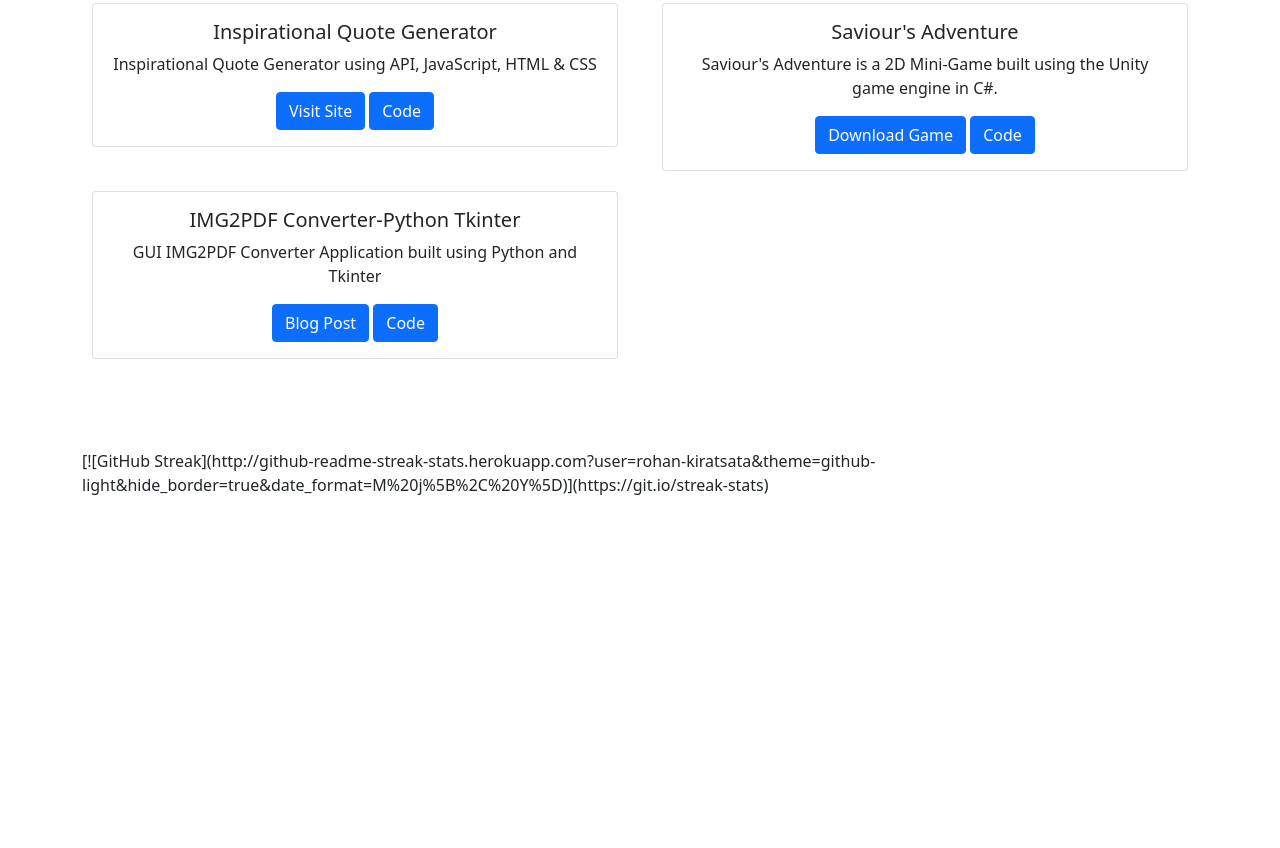
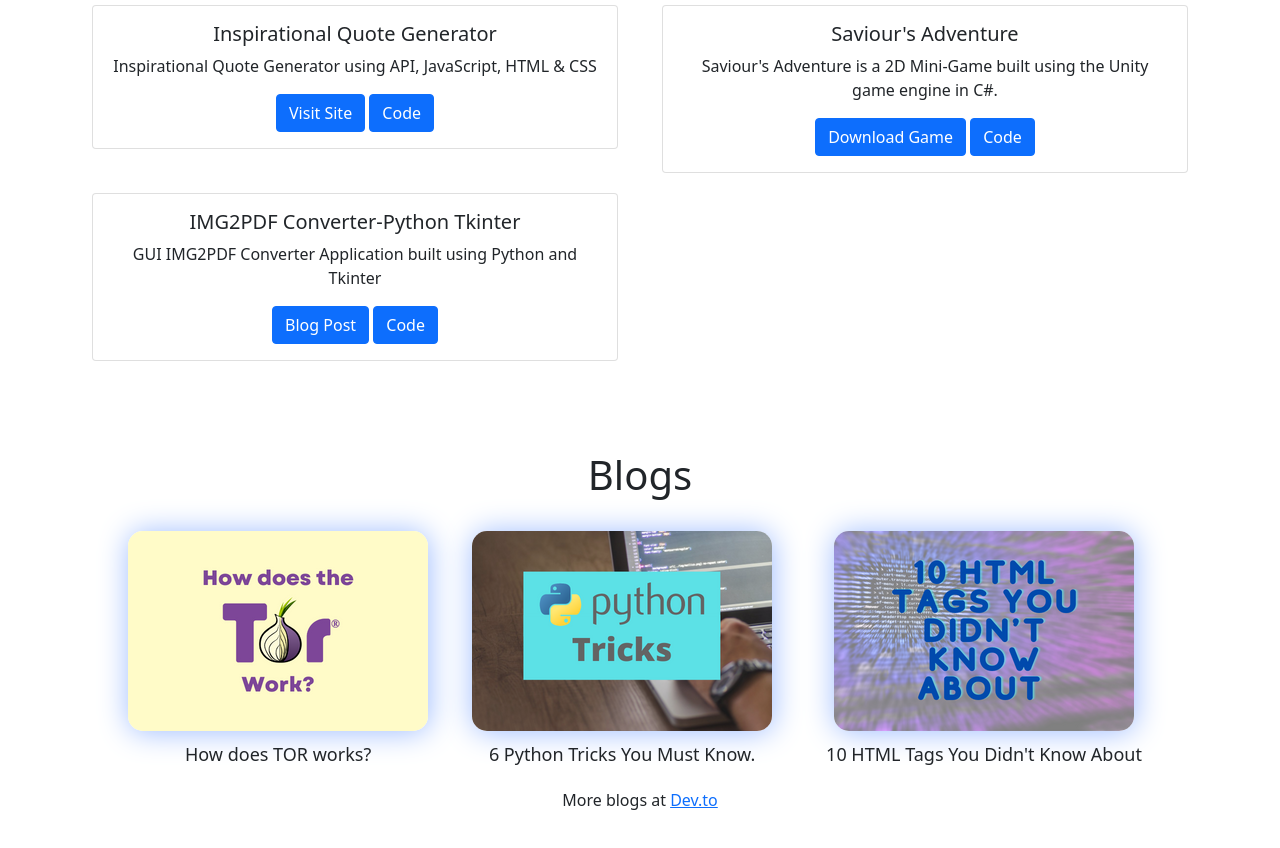
Before and after one commit to rohan-kiratsata/rohan-kiratsata.github.io, a plain HTML site: page index.html in a window 1280 px wide. Shown: the part 1707-2555 px from the top of the page. Before the commit the page ends 2204 px from the top, so only its background shows below. Drawn offline with nearby package versions, Linux system fonts and the light colour scheme.

Commit message:
Updates
Blogs container added
minor changes

```diff
--- a/css/style.css
+++ b/css/style.css
@@ -51,6 +51,22 @@ body{
 .card-body:hover{
   background-color: rgb(245, 245, 245);
 }
+.blog-sol{
+  /* border: #111 solid; */
+  margin: 10px;
+}
+.blog-sol img{
+  border-radius: 15px;
+  /* border: #111 solid; */
+  box-shadow: rgb(156, 187, 255) 1px 1px 30px;
+}
+.blog-sol p{
+  font-size: 18px;
+  font-weight: 500;
+  margin: 10px;
+}
+
+
 /* Media Queries */
 @media screen and (max-width:564px) {
   .heading-container{
--- a/index.html
+++ b/index.html
@@ -171,7 +171,7 @@
       <div class="col-sm-6">
         <div class="card project-card">
           <div class="card-body">
-            <h5 class="card-title">Soothing Sounds</h5>
+            <h5 class="card-title">Soothing Sounds <span class="badge bg-info">New</span></h5>
             <p class="card-text">Soothing Sounds is a website that has various ambient sounds to relax and release
               stress.</p>
             <a href="https://rohan-kiratsata.github.io/soothing-sounds/" class="btn btn-primary">Visit Site</a>
@@ -186,7 +186,7 @@
       <div class="col-sm-6">
         <div class="card project-card">
           <div class="card-body">
-            <h5 class="card-title">Spend Mukesh Ambani's Fortune</h5>
+            <h5 class="card-title">Spend Mukesh Ambani's Fortune <span class="badge bg-info">New</span></h5>
             <p class="card-text">Imagine spending wealth of Mukesh Ambani? What would you spend on? Try it out. Build
               using JavaScript HTML and CSS</p>
             <a href="http://spend-ambani-fortune.fun" class="btn btn-primary">Visit Site</a>
@@ -265,9 +265,36 @@
     <!--Row 2 Ends-->
   </div>
   <!--Project Container Ends-->
-  <div class="container">
-    [![GitHub
-    Streak](http://github-readme-streak-stats.herokuapp.com?user=rohan-kiratsata&theme=github-light&hide_border=true&date_format=M%20j%5B%2C%20Y%5D)](https://git.io/streak-stats)
+
+  <!-- Blogs Container -->
+  <div class="container projects-container">
+    <h1>Blogs</h1>
+    <br>
+    <div class="row justify-content-md-center">
+      <div class="col-auto blog-sol">
+        <a href="https://dev.to/rohankiratsata/how-does-the-tor-browser-work-2bcj">
+          <img src="images/blog1thumb.png" class="img-fluid" alt="...">
+        </a>
+        <p>How does TOR works?</p>
+      </div>
+      <div class="col-auto blog-sol">
+        <a href="https://dev.to/rohankiratsata/6-python-easy-tricks-for-begineers-4g12">
+          <img src="images/blog2.png" class="img-fluid" alt="...">
+        </a>
+        <p>6 Python Tricks You Must Know.</p>
+      </div>
+      <div class="col-auto blog-sol">
+        <a href="https://dev.to/rohankiratsata/10-awesome-html-tags-you-didnt-know-about-3p26">
+          <img src="images/blog3.png" class="img-fluid" alt="...">
+        </a>
+        <p>10 HTML Tags You Didn't Know About</p>
+      </div>
+    </div>
+    <div class="row">
+      <div class="col">
+        <p>More blogs at <a href="https://dev.to/rohankiratsata">Dev.to</a></p>
+      </div>
+    </div>
   </div>
 
   <!-- Bootstrap Scripts -->
```
Also changed, not shown: images/blog1thumb.png (added), images/blog2.png (added), images/blog3.png (added).
